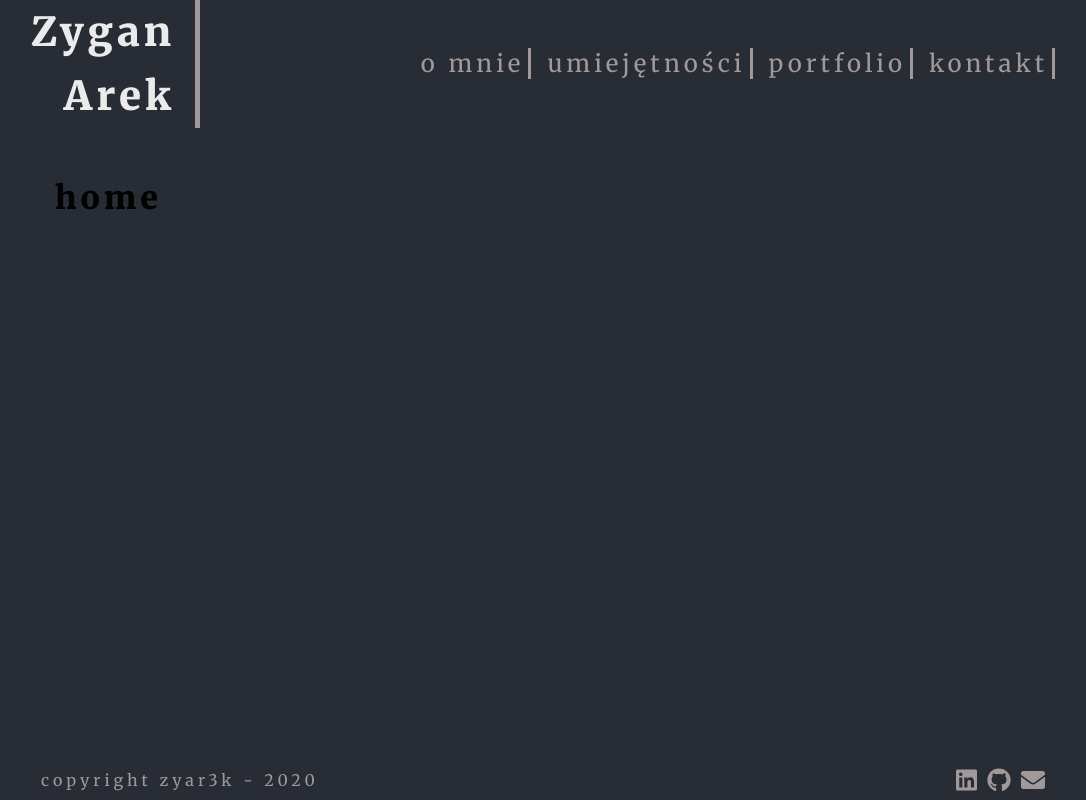
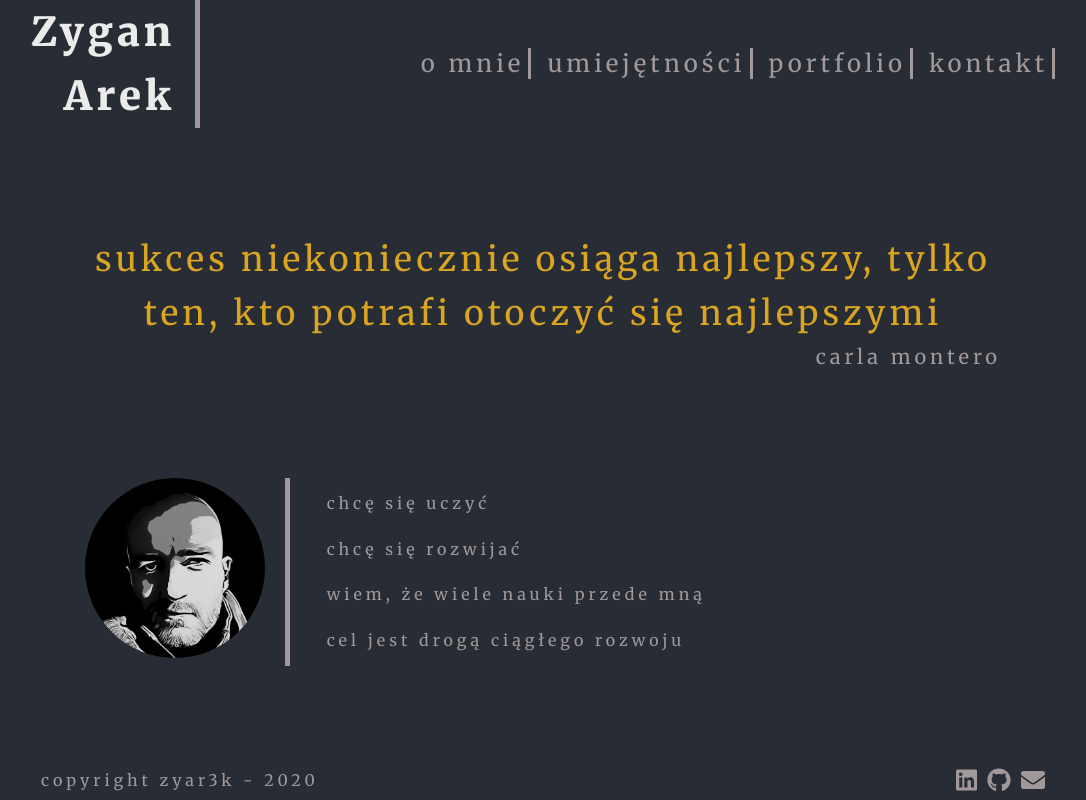
Before and after one commit to Zyar3k/portfolio_ver.1, a React (Create React App) app: page /contact in a window 1280 px wide. Shown: the whole page, without its empty margins (97-1183 px from the left). Built offline with nearby package versions, Linux system fonts and the light colour scheme.

Commit message:
Add homepage

```diff
--- a/src/components/views/Homepage/Homepage.js
+++ b/src/components/views/Homepage/Homepage.js
@@ -1,5 +1,6 @@
 import React from 'react';
 import './Homepage.scss';
+import img1 from './head.jpg';
 
 class Homepage extends React.Component {
 
@@ -8,7 +9,21 @@ class Homepage extends React.Component {
     return(
       <div className='pageContent'>
         <div className='homepage'>
-          <h1>home</h1>
+          <div className='homeText'>
+            <div className='quotetext'>Sukces niekoniecznie osiąga najlepszy, tylko ten, kto potrafi otoczyć się najlepszymi</div>
+            <div className='quoteAuthor'>Carla Montero</div>
+          </div>
+          <div className='imgHomeWrapper'>
+            <div className='imgHome'>
+              <img src={img1} alt='img' />
+            </div>
+            <div className='imgTextWrapper'>
+              <div>chcę się uczyć</div>
+              <div>chcę się rozwijać</div>
+              <div>wiem, że wiele nauki przede mną</div>
+              <div>cel jest drogą ciągłego rozwoju</div>
+            </div>
+          </div>
         </div>
       </div>
     );
--- a/src/components/views/Homepage/Homepage.scss
+++ b/src/components/views/Homepage/Homepage.scss
@@ -1 +1,69 @@
 @import '../../../styles/global.scss';
+
+.homepage {
+  display: flex;
+  flex-direction: column;
+  padding: 30px;
+  margin-top: $base-size*3;
+
+  .homeText {
+    text-align: center;
+    font-size: 34px;
+    color: goldenrod;
+    padding: 14px 0;
+
+    .quotetext {
+
+    }
+
+    .quoteAuthor {
+      text-align: right;
+      font-size: 20px;
+      color: $font-color-hover;
+    }
+  }
+
+  .imgHomeWrapper {
+    display: flex;
+    align-items: center;
+    margin-top: 10%;
+
+    .imgHome {
+      padding-right: 20px;
+      border-right: 5px $font-color-hover solid;
+      transition: ease-in-out 0.8s;
+      &:hover {
+        border-right: 5px $background-color solid;
+      }
+
+      img {
+        height: 180px;
+        width: 180px;
+        border-radius: 50%;
+        filter: grayscale(1);
+        border: 0 solid $font-color-hover;
+        transition: ease-in-out 1s;
+        &:hover {
+          border: 2px solid goldenrod;
+          filter: grayscale(0.6);
+          transform: scale(1.5);
+        }
+      }
+    }
+
+    .imgTextWrapper {
+      padding-left: 4%;
+      display: flex;
+      flex-direction: column;
+      div {
+        padding: 10px 0;
+        color: $font-color-hover;
+        transition: 0.4s ease-in-out;
+        &:hover {
+          color: $font-color;
+        }
+
+      }
+    }
+  }
+}
--- a/src/styles/global.scss
+++ b/src/styles/global.scss
@@ -14,6 +14,7 @@ body {
   line-height: 1.6;
   letter-spacing: 4px;
   text-transform: lowercase;
+  color: $font-color;
 }
 
 a, a:hover, a:visited {
@@ -28,11 +29,9 @@ a:hover {
 
 a.active {
   color: $font-color;
-  // font-weight: bold;
 }
 
 .pageContent {
-  // background: #000;
   width: 100%;
   height: 100%;
   padding: $base-size*2;
```
Also changed, not shown: src/components/views/Homepage/head.jpg (added).
